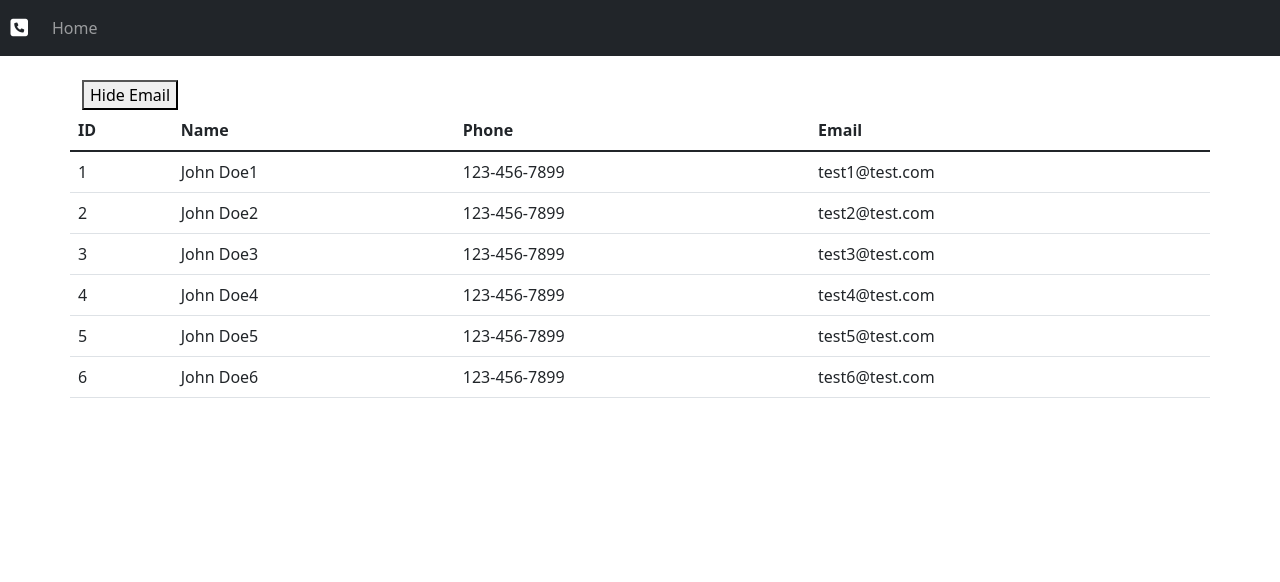
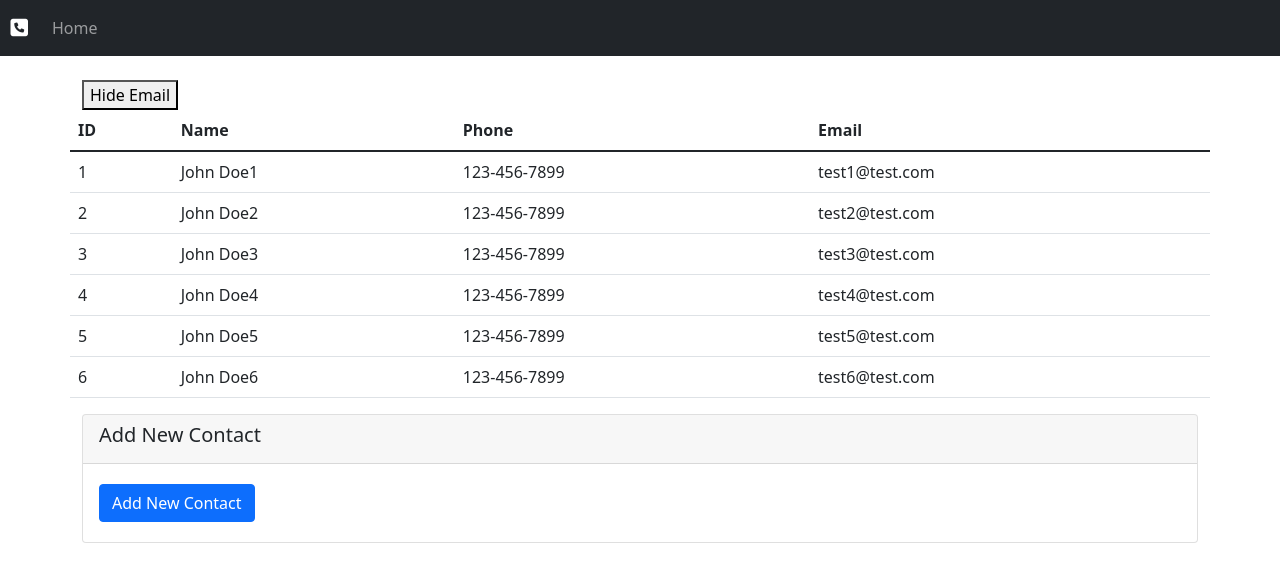
Before and after one commit to sbogde/angular11-contacts-list, an Angular app: page / in a window 1280 px wide. Shown: the top 582 px of the page. Built offline with nearby package versions, Linux system fonts and the light colour scheme.

Commit message:
Add new contact (static)

```diff
--- a/src/app/app.component.html
+++ b/src/app/app.component.html
@@ -13,5 +13,4 @@
 
 <main>
   <app-contacts-list [showEmail]="true"></app-contacts-list>
-
 </main>
--- a/src/app/app.module.ts
+++ b/src/app/app.module.ts
@@ -3,11 +3,13 @@
 
 import { AppComponent } from './app.component';
 import { ContactsListComponent } from './contacts-list/contacts-list.component';
+import { NewContactComponent } from './new-contact/new-contact.component';
 
 @NgModule({
   declarations: [
     AppComponent,
-    ContactsListComponent
+    ContactsListComponent,
+    NewContactComponent
   ],
   imports: [
     BrowserModule
--- a/src/app/contacts-list/contacts-list.component.html
+++ b/src/app/contacts-list/contacts-list.component.html
@@ -21,3 +21,6 @@
     </tr>
   </tbody>
 </table>
+<div class="container">
+  <app-new-contact (contactEvent)="createContactParent($event)"></app-new-contact>
+</div>
--- a/src/app/contacts-list/contacts-list.component.ts
+++ b/src/app/contacts-list/contacts-list.component.ts
@@ -1,5 +1,6 @@
 import { Component, Input, OnInit } from '@angular/core';
 import { ContactsService } from '../contacts.service';
+import { Contact } from '../model/contact';
 
 @Component({
   selector: 'app-contacts-list',
@@ -8,17 +9,25 @@
 })
 export class ContactsListComponent implements OnInit {
   @Input() showEmail: boolean;
-
-  contacts = this.contactsSrv.entriesArray;
+  contacts: Contact[];
 
   constructor(public contactsSrv: ContactsService) {
   }
 
   ngOnInit(): void {
-    console.log('ngOnInit', this.showEmail, typeof this.showEmail, Boolean(this.showEmail))
+    this.getContacts()
+  }
+
+  getContacts(){
+    this.contacts = this.contactsSrv.entriesArray;
   }
 
   showHideEmail() {
     this.showEmail = !this.showEmail;
   }
+
+  createContactParent(contact: Contact) {
+    this.contactsSrv.addContact(contact);
+    this.getContacts();
+  }
 }
--- /dev/null
+++ b/src/app/new-contact/new-contact.component.html
@@ -0,0 +1,8 @@
+<div class="card">
+  <div class="card-header text-left"><h5>Add New Contact</h5></div>
+  <div class="card-body">
+    <form  class="form-inline">
+      <button (click)="createContact($event)" class="btn btn-primary my-1" >Add New Contact</button>
+    </form>
+  </div>
+</div>
--- /dev/null
+++ b/src/app/new-contact/new-contact.component.ts
@@ -0,0 +1,22 @@
+import { Component, OnInit, Output, EventEmitter } from '@angular/core';
+import { Contact } from '../model/contact';
+
+@Component({
+  selector: 'app-new-contact',
+  templateUrl: './new-contact.component.html',
+  styleUrls: ['./new-contact.component.css']
+})
+
+export class NewContactComponent implements OnInit {
+  @Output() contactEvent = new EventEmitter<Contact>();
+
+  constructor() { }
+
+  ngOnInit(): void {
+  }
+
+  createContact($event) {
+    $event.preventDefault();
+    this.contactEvent.emit( {id: 6, name:"John DoeX", phone:"123-456-7899", email: "testX@test.com"})
+  }
+}
```
Also changed, not shown: src/app/new-contact/new-contact.component.css (added).
